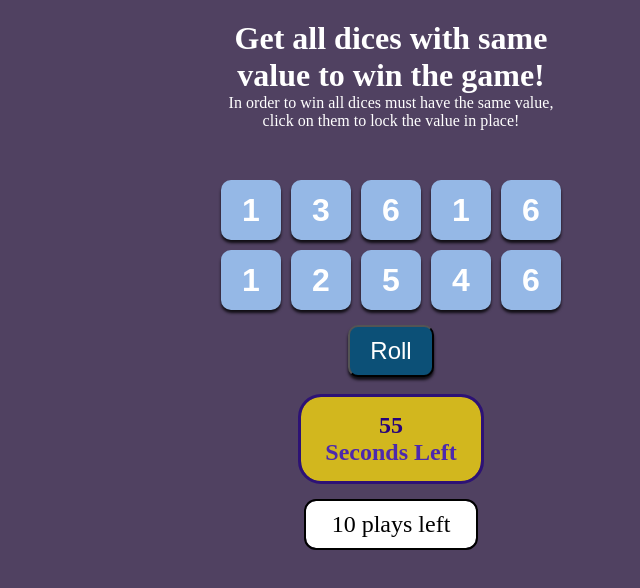
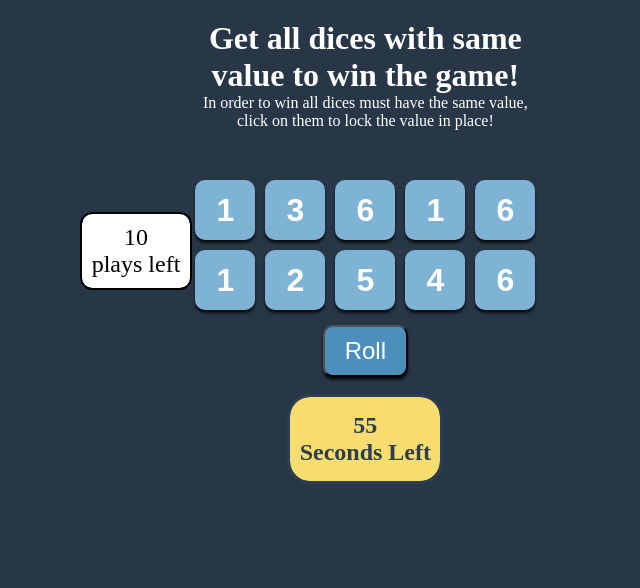
Before and after one commit to rodolfofrainer/tenzies, a React (Vite) app: page / in a window 1280 px wide. Shown: the top 588 px of the page, without its empty margins (249-889 px from the left). Built offline with nearby package versions, Linux system fonts and the light colour scheme.

Commit message:
change css colors

```diff
--- a/src/App.tsx
+++ b/src/App.tsx
@@ -126,6 +126,12 @@ export default function App(): JSX.Element {
   // APP FUNCTION
   return (
     <main>
+      <div>
+        <div className="number-of-plays">
+          <p>{numberOfPlays}</p>
+          <p>{` play${numberOfPlays > 1 ? "s" : ""} left`}</p>
+        </div>
+        <div>
           {gameWon ? <Confetti className="confetti" /> : undefined}
           <div className="app-container">
             <TopBar />
@@ -139,14 +145,15 @@ export default function App(): JSX.Element {
                 Roll
               </button>
             )}
-      </div>
             {gameFinished ? (
-        <span className="game-lost-container timer-container">You Lose!</span>
+              <span className="game-lost-container timer-container">
+                You Lose!
+              </span>
             ) : (
               <MyTimer expiryTimestamp={time} />
             )}
-      <div className="number-of-plays">
-        <p>{`${numberOfPlays} play${numberOfPlays > 1 ? "s" : ""} left`}</p>
+          </div>
+        </div>
       </div>
     </main>
   );
--- a/src/index.css
+++ b/src/index.css
@@ -5,7 +5,12 @@
 main {
   height: 100vh;
   width: 100%;
-  background-color: #504161;
+  background-color: #283747;
+}
+main > div {
+  display: flex;
+  justify-content: center;
+  align-items: center;
 }
 
 .confetti {
@@ -14,6 +19,7 @@ main {
 }
 
 .app-container {
+  transform: translateX(-80px);
   display: flex;
   flex-direction: column;
   align-items: center;
@@ -40,7 +46,7 @@ main {
   font-size: 2rem;
   border: transparent;
   border-radius: 10px;
-  background-color: rgb(149, 184, 230);
+  background-color: #7fb3d5;
   color: white;
   font-weight: 600;
   box-shadow: 0px 3px 3px rgba(0, 0, 0, 0.801);
@@ -55,13 +61,13 @@ main {
 
 .isHeld {
   font-size: 2.5rem;
-  background-color: green;
+  background-color: #58d68d;
   outline: solid 3px rgb(255, 236, 130);
 }
 
 .isHeld:hover {
   font-size: 2.5rem;
-  background-color: green;
+  background-color: #58d68d;
   outline: solid 3px rgb(255, 255, 255);
 }
 
@@ -70,8 +76,7 @@ main {
   font-size: 1.5rem;
   border-radius: 10px;
   padding: 10px 20px;
-
-  background-color: rgb(12, 80, 119);
+  background-color: #4d8fbb;
   box-shadow: 0px 3px 3px rgba(0, 0, 0, 0.801);
   color: white;
   cursor: pointer;
@@ -82,16 +87,16 @@ main {
 }
 
 .timer-container {
-  background-color: rgb(210, 183, 30);
-  max-width: 180px;
+  background-color: #f7dc6f;
+  width: 150px;
   margin-right: auto;
   margin-left: auto;
   padding: 15px 0 15px 0;
-  outline: solid 3px rgb(45, 18, 117);
+  outline: solid 3px #2c3e50;
   border-radius: 20px;
   font-size: 1.5rem;
   font-weight: 600;
-  color: rgb(77, 41, 173);
+  color: #2c3e50;
   margin-top: 20px;
   display: flex;
   align-items: center;
@@ -100,12 +105,12 @@ main {
 }
 
 .timer-container > span {
-  color: rgb(39, 3, 124);
+  color: #2c3e50;
 }
 
 .number-of-plays {
-  margin-right: auto;
-  margin-left: auto;
+  position: relative;
+  transform: translateX(-80px);
   color: black;
   font-size: 1.5rem;
   background-color: white;
@@ -116,3 +121,7 @@ main {
   margin-top: 20px;
   text-align: center;
 }
+
+.number-of-plays > p {
+  background-color: white;
+}
```
Lines whose indentation alone changed are shown as unchanged.
